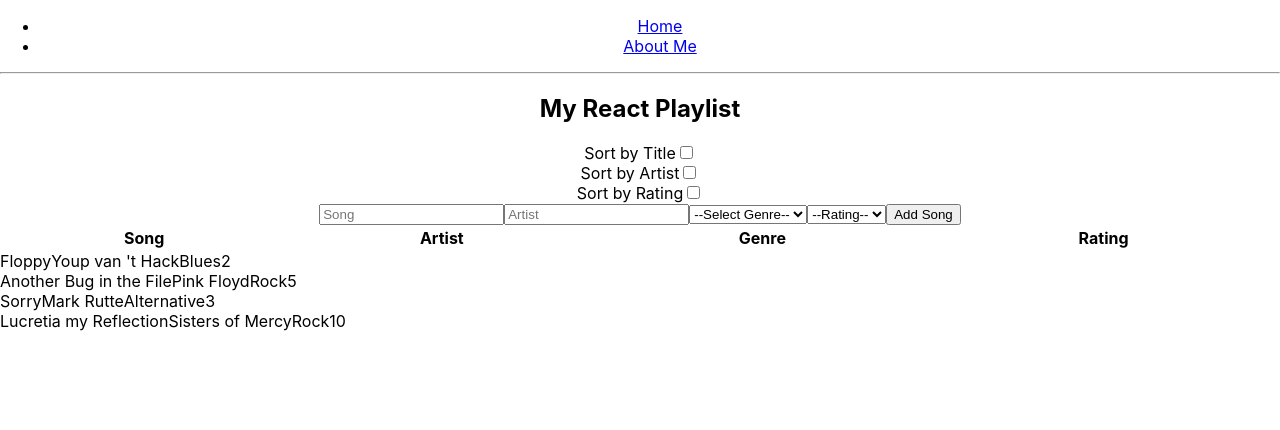
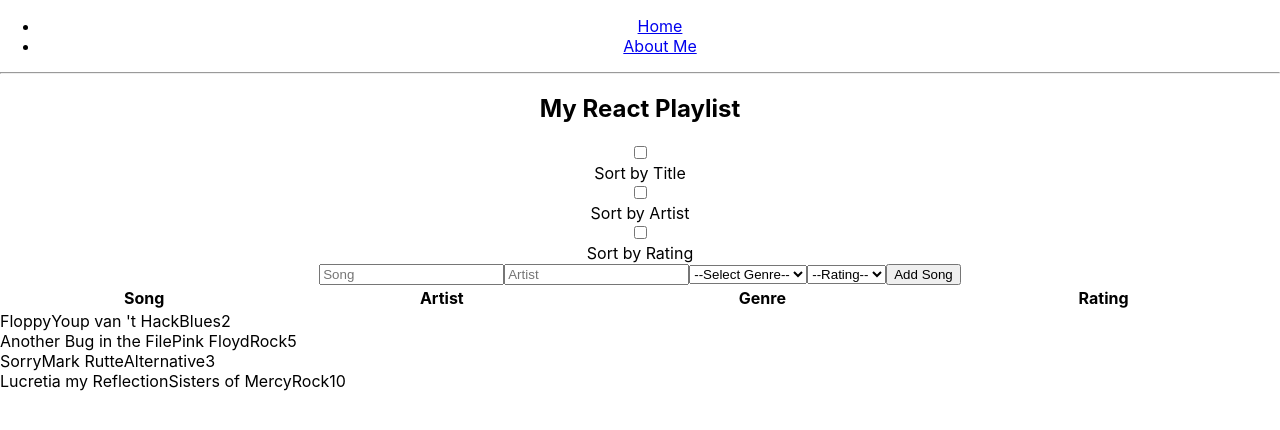
Before and after one commit to Klein93/EindopdrachtReact, a React (Create React App) app in the folder my-playlist-app/: page / in a window 1280 px wide. Shown: the top 430 px of the page. Built offline with nearby package versions, Linux system fonts and the light colour scheme.

Commit message:
code dryer

```diff
--- /dev/null
+++ b/my-playlist-app/src/components/Checkbox.js
@@ -0,0 +1,11 @@
+import React from "react"
+
+function Checkbox(props) {
+    return (
+        <div>
+            <input name="sorting" type="checkbox" onChange={props.sortFunction}></input>
+        </div>
+    )
+}
+
+export default Checkbox
--- a/my-playlist-app/src/components/NavigationMenu.js
+++ b/my-playlist-app/src/components/NavigationMenu.js
@@ -53,7 +53,7 @@ function AboutMe() {
             My name is Bram and I am the developer of this little project.
             I had a great time creating this app and also learned some new cool stuff about routing too.
             Although the the app itself looks a bit weird, I am proud to make it this far.
-            P.S.: not all the songs in the playlist are real songs
+            P.S.: not all the songs in the playlist are real songs that I actually enjoy.
             </p>
         </div>
     );
--- a/my-playlist-app/src/components/SongForm.js
+++ b/my-playlist-app/src/components/SongForm.js
@@ -12,7 +12,6 @@ class SongForm extends React.Component {
 
         }
 
-        //this.bind
         this.changeSongTitleState = this.changeSongTitleState.bind(this)
         this.changeArtistState = this.changeArtistState.bind(this)
         this.changeGenreState = this.changeGenreState.bind(this)
@@ -20,7 +19,6 @@ class SongForm extends React.Component {
         this.submitChangedInput = this.submitChangedInput.bind(this)
     }
 
-    //functies
     changeSongTitleState(event) {
         this.setState({
             title: event.target.value
@@ -47,19 +45,21 @@ class SongForm extends React.Component {
 
     submitChangedInput(event) {
         event.preventDefault();
-        console.log(this.state)
         this.props.addSong(this.state)
         this.setState({
-            song: {}
+            title: "",
+            artist: "",
+            genre: "",
+            rating: ""
         })
+
     }
 
     render() {
         return (
-            //<form onSubmit={this.submitChangedInput}>
             <form onSubmit={this.submitChangedInput}>
-                <input onChange={this.changeSongTitleState} type="text" placeholder="Song"></input>
-                <input onChange={this.changeArtistState} type="text" placeholder="Artist"></input>
+                <input value={this.state.title} onChange={this.changeSongTitleState} type="text" placeholder="Song"></input>
+                <input value={this.state.artist} onChange={this.changeArtistState} type="text" placeholder="Artist"></input>
                 <select
                     onChange={this.changeGenreState}
                     value={this.state.genre}
--- a/my-playlist-app/src/components/SongOverview.js
+++ b/my-playlist-app/src/components/SongOverview.js
@@ -4,6 +4,7 @@ import SongList from "./SongList"
 import CheckboxTitle from "./CheckboxTitle"
 import CheckboxArtist from "./CheckboxArtist"
 import CheckboxRating from "./CheckboxRating"
+import Checkbox from "./Checkbox"
 
 class SongOverview extends React.Component {
 
@@ -44,9 +45,9 @@ class SongOverview extends React.Component {
         }
 
         this.addSong = this.addSong.bind(this)
-        this.filterTitle = this.filterTitle.bind(this)
-        this.filterArtist = this.filterArtist.bind(this)
-        this.filterRating = this.filterRating.bind(this)
+        this.sortTitle = this.sortTitle.bind(this)
+        this.sortArtist = this.sortArtist.bind(this)
+        this.sortRating = this.sortRating.bind(this)
 
     }
 
@@ -62,35 +63,38 @@ class SongOverview extends React.Component {
 
     };
 
-    filterTitle = () => {
-        const filteredByTitle = this.state.songs.sort((a, b) => (a.title > b.title) ? 1 : -1);
+    sortTitle = () => {
+        const sortedByTitle = this.state.songs.sort((a, b) => (a.title > b.title) ? 1 : -1);
         this.setState({
-            songs: filteredByTitle
+            songs: sortedByTitle
         })
     };
 
-    filterArtist = () => {
-        const filteredByArtist = this.state.songs.sort((a, b) => (a.artist > b.artist) ? 1 : -1);
+    sortArtist = () => {
+        const sortedByArtist = this.state.songs.sort((a, b) => (a.artist > b.artist) ? 1 : -1);
         this.setState({
-            songs: filteredByArtist
+            songs: sortedByArtist
         })
     };
 
-    filterRating = () => {
-        const filteredByRating = this.state.songs.sort(function (a, b) { return b.rating - a.rating });
+    sortRating = () => {
+        const sortedByRating = this.state.songs.sort(function (a, b) { return b.rating - a.rating });
         this.setState({
-            songs: filteredByRating
+            songs: sortedByRating
         })
     }
 
     render() {
         return (
             <div>
-                <CheckboxTitle filterTitle={this.filterTitle} />
+                <Checkbox sortFunction={this.sortTitle} />Sort by Title
+                <Checkbox sortFunction={this.sortArtist} />Sort by Artist
+                <Checkbox sortFunction={this.sortRating} />Sort by Rating
+
+                {/* <CheckboxTitle filterTitle={this.filterTitle} />
                 <CheckboxArtist filterArtist={this.filterArtist} />
-                <CheckboxRating filterRating={this.filterRating} />
+                <CheckboxRating filterRating={this.filterRating} /> */}
                 <SongForm addSong={this.addSong} />
-                {/* <SongForm addSong={this.addSong} /> */}
                 <table style={{ width: `100%` }}>
                     <tbody>
                         <tr className="song-header">
```
